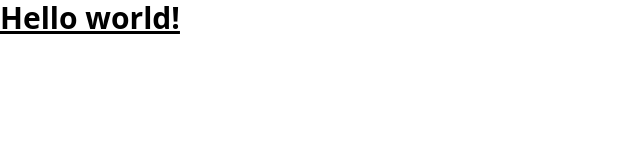
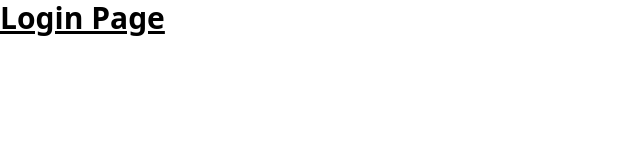
Before and after one commit to AhmedMstafa/your-notes, a React (Vite) app: page /login in a window 1280 px wide. Shown: the top 160 px of the page, without its empty margins (0-640 px from the left). Built offline with nearby package versions, Linux system fonts and the light colour scheme.

Commit message:
Add pages router

```diff
--- a/eslint.config.js
+++ b/eslint.config.js
@@ -1,8 +1,8 @@
-import js from '@eslint/js'
-import globals from 'globals'
-import react from 'eslint-plugin-react'
-import reactHooks from 'eslint-plugin-react-hooks'
-import reactRefresh from 'eslint-plugin-react-refresh'
+import js from '@eslint/js';
+import globals from 'globals';
+import react from 'eslint-plugin-react';
+import reactHooks from 'eslint-plugin-react-hooks';
+import reactRefresh from 'eslint-plugin-react-refresh';
 
 export default [
   { ignores: ['dist'] },
@@ -29,10 +29,11 @@ export default [
       ...react.configs['jsx-runtime'].rules,
       ...reactHooks.configs.recommended.rules,
       'react/jsx-no-target-blank': 'off',
+      'react/prop-types': 'off',
       'react-refresh/only-export-components': [
         'warn',
         { allowConstantExport: true },
       ],
     },
   },
-]
+];
--- a/package.json
+++ b/package.json
@@ -14,6 +14,7 @@
     "react": "^18.3.1",
     "react-dom": "^18.3.1",
     "react-icons": "^5.4.0",
+    "react-router-dom": "^7.1.5",
     "tailwindcss": "^4.0.6"
   },
   "devDependencies": {
--- a/src/App.jsx
+++ b/src/App.jsx
@@ -1,3 +1,21 @@
+import { createBrowserRouter, RouterProvider } from 'react-router-dom';
+import Home from './pages/Home';
+import Login from './pages/Login';
+import ModifyInfo from './components/ModifyInfo';
+import Notes from './components/notes';
+
+const router = createBrowserRouter([
+  {
+    path: '/',
+    element: <Home />,
+    children: [
+      { path: 'modify-info', element: <ModifyInfo /> },
+      { path: 'notes', element: <Notes /> },
+    ],
+  },
+  { path: '/login', element: <Login /> },
+]);
+
 export default function App() {
-  return <h1 className="text-3xl font-bold underline">Hello world!</h1>;
+  return <RouterProvider router={router} />;
 }
--- /dev/null
+++ b/src/components/ModifyInfo.jsx
@@ -0,0 +1,3 @@
+export default function ModifyInfo() {
+  return <h1 className="text-3xl font-bold underline">Modify Info</h1>;
+}
--- /dev/null
+++ b/src/components/Notes.jsx
@@ -0,0 +1,3 @@
+export default function Notes() {
+  return <h1 className="text-3xl font-bold underline">Notes</h1>;
+}
--- /dev/null
+++ b/src/pages/Home.jsx
@@ -0,0 +1,10 @@
+import Login from './Login';
+import { Outlet } from 'react-router-dom';
+export default function Home() {
+  return (
+    <Login>
+      <h1 className="text-3xl font-bold underline">Home Page</h1>;
+      <Outlet />
+    </Login>
+  );
+}
--- /dev/null
+++ b/src/pages/Login.jsx
@@ -0,0 +1,8 @@
+export default function Login({ children }) {
+  // eslint-disable-next-line no-constant-condition
+  if (false) {
+    return children;
+  } else {
+    return <h1 className="text-3xl font-bold underline">Login Page</h1>;
+  }
+}
```
Also changed, not shown: 1 other file (tests, documents, lock files or other folders).
